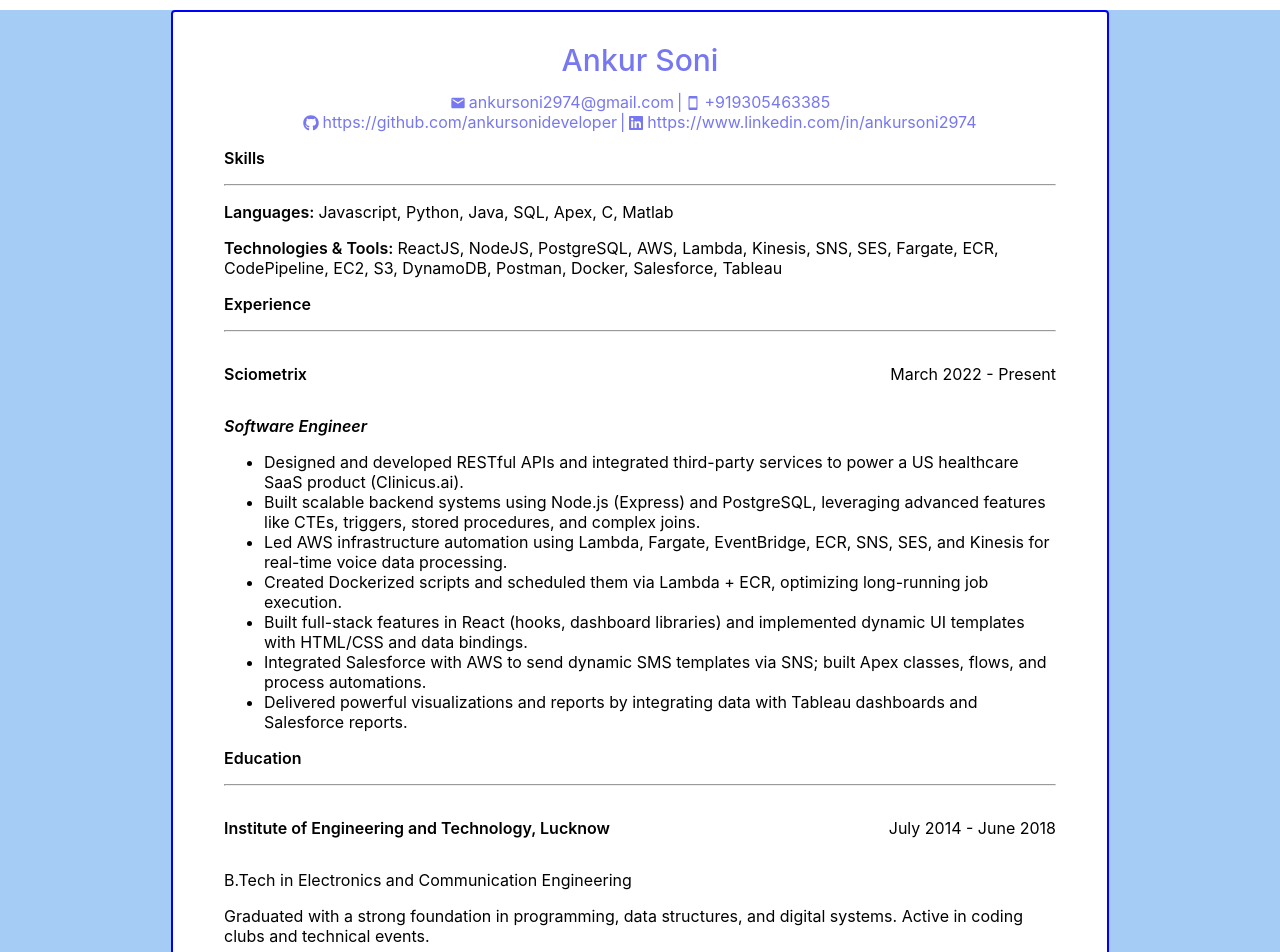
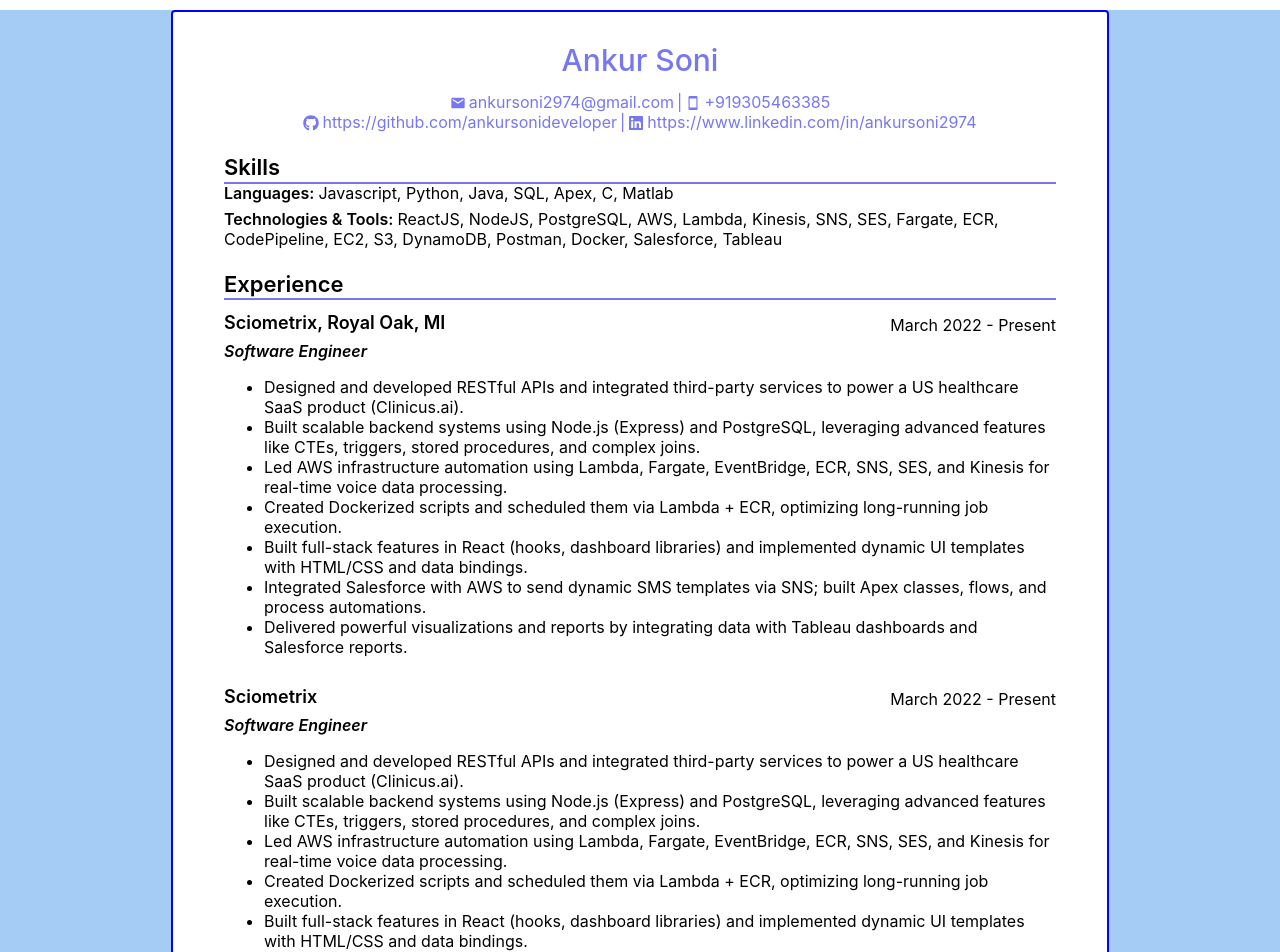
Before and after one commit to ankursonideveloper/resume, a React (Create React App) app in the folder resume/: page / in a window 1280 px wide. Shown: the top 952 px of the page. Built offline with nearby package versions, Linux system fonts and the light colour scheme.

Commit message:
completed the structure

```diff
--- a/resume/src/App.css
+++ b/resume/src/App.css
@@ -14,6 +14,7 @@
   padding-left: 4vw;
   padding-right: 4vw;
   background-color: white;
+  padding-bottom: 50px;
 }
 .Title {
   font-size: 30px;
@@ -60,6 +61,7 @@
 .divider {
   font-weight: 600;
   font-size: larger;
+  margin-bottom: -17px;
 }
 .apart {
   display: flex;
@@ -73,3 +75,35 @@
 .font-italic {
   font-style: italic;
 }
+.section-heading-font {
+  font-size: 22px;
+  margin-bottom: -1vh;
+}
+.section-line-height {
+  line-height: 20px;
+}
+hr {
+  border: 1px solid;
+}
+.content {
+  margin-top: -1.5vh;
+}
+.content-exp {
+  margin-top: -4vh;
+}
+.content-inside-space {
+  margin-top: -10px;
+}
+.company-font {
+  font-size: 18px;
+}
+.degree {
+  margin-top: -29px;
+  font-weight: 500;
+}
+.degree-description {
+  margin-top: -15px;
+}
+.college-font {
+  font-size: 18px;
+}
--- a/resume/src/Components/Divider.js
+++ b/resume/src/Components/Divider.js
@@ -1,11 +1,11 @@
-import React from 'react'
+import React from "react";
 
 const Divider = () => {
   return (
-    <div className='bold-line font-color'>
+    <div className="bold-line font-color divider">
       <hr></hr>
     </div>
-  )
-}
+  );
+};
 
-export default Divider
+export default Divider;
--- a/resume/src/Components/Education.js
+++ b/resume/src/Components/Education.js
@@ -4,13 +4,13 @@
   return (
     <div>
       <div className="apart">
-        <p className="font-bold">{props.college}</p>
+        <p className="font-bold college-font">{props.college}</p>
         <p>{props.duration}</p>
       </div>
-      <div>
+      <div className="degree">
         <p>{props.degree}</p>
       </div>
-      <div>
+      <div className="degree-description">
         <p>{props.description}</p>
       </div>
     </div>
--- a/resume/src/Components/Experience.js
+++ b/resume/src/Components/Experience.js
@@ -4,11 +4,15 @@
   return (
     <div>
       <div className="apart">
-        <p className="font-bold">{props.company}</p>
+        <p className="font-bold content-inside-space company-font">
+          {props.company}
+        </p>
         <p>{props.duration}</p>
       </div>
       <div>
-        <p className="font-bold font-italic">{props.designation}</p>
+        <p className="font-bold font-italic content-inside-space">
+          {props.designation}
+        </p>
       </div>
       <div>
         <ul>
--- a/resume/src/Components/Project.js
+++ b/resume/src/Components/Project.js
@@ -5,7 +5,7 @@
     <div>
       <div>
         <ul>
-          <li>
+          <li className="content-inside-space">
             <a href={props.link} target="_blank">
               <span className="font-bold">{props.projectName}: </span>
             </a>
--- a/resume/src/Components/Section.js
+++ b/resume/src/Components/Section.js
@@ -4,7 +4,7 @@
 const Section = (props) => {
   return (
     <div>
-      <p className="font-bold">{props.name}</p>
+      <p className="font-bold section-heading-font">{props.name}</p>
       <Divider />
       <p>{props.children}</p>
     </div>
--- a/resume/src/Components/Skills.js
+++ b/resume/src/Components/Skills.js
@@ -4,11 +4,11 @@
 const Skills = () => {
   return (
     <div>
-      <p>
-        <span className="font-bold">Languages: </span>
+      <p className="content-inside-space">
+        <span className="font-bold ">Languages: </span>
         <span>{Information.skills.language}</span>
       </p>
-      <p>
+      <p className="content-inside-space">
         <span className="font-bold">Technologies & Tools: </span>
         <span>{Information.skills.technologiesAndTools}</span>
       </p>
--- a/resume/src/Information/Information.js
+++ b/resume/src/Information/Information.js
@@ -20,6 +20,20 @@
       "ReactJS, NodeJS, PostgreSQL, AWS, Lambda, Kinesis, SNS, SES, Fargate, ECR, CodePipeline,  EC2, S3, DynamoDB, Postman, Docker, Salesforce, Tableau",
   },
   experience: [
+    {
+      companyName: "Sciometrix, Royal Oak, MI",
+      designation: "Software Engineer",
+      duration: "March 2022 - Present",
+      description: [
+        "Designed and developed RESTful APIs and integrated third-party services to power a US healthcare SaaS product (Clinicus.ai).",
+        "Built scalable backend systems using Node.js (Express) and PostgreSQL, leveraging advanced features like CTEs, triggers, stored procedures, and complex joins.",
+        "Led AWS infrastructure automation using Lambda, Fargate, EventBridge, ECR, SNS, SES, and Kinesis for real-time voice data processing.",
+        "Created Dockerized scripts and scheduled them via Lambda + ECR, optimizing long-running job execution.",
+        "Built full-stack features in React (hooks, dashboard libraries) and implemented dynamic UI templates with HTML/CSS and data bindings.",
+        "Integrated Salesforce with AWS to send dynamic SMS templates via SNS; built Apex classes, flows, and process automations.",
+        "Delivered powerful visualizations and reports by integrating data with Tableau dashboards and Salesforce reports.",
+      ],
+    },
     {
       companyName: "Sciometrix",
       designation: "Software Engineer",
@@ -51,5 +65,17 @@
       description:
         "This is a traditional game built on HTML, CSS and Javascript.",
     },
+    {
+      projectName: "Rock Paper Scissor Game",
+      link: "https://ankursonideveloper.github.io/RockPaperScissor/",
+      description:
+        "This is a traditional game built on HTML, CSS and Javascript.",
+    },
+    {
+      projectName: "Rock Paper Scissor Game",
+      link: "https://ankursonideveloper.github.io/RockPaperScissor/",
+      description:
+        "This is a traditional game built on HTML, CSS and Javascript.",
+    },
   ],
 };
```
